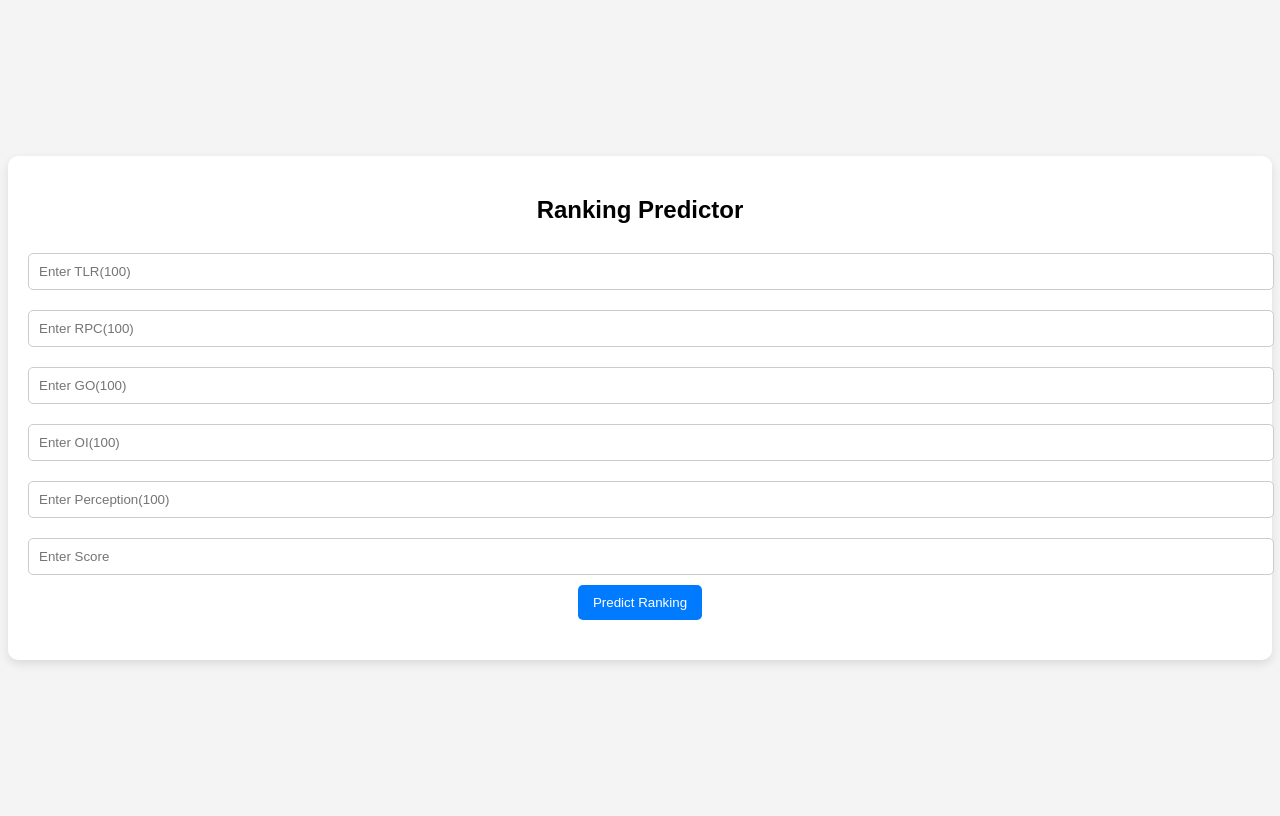
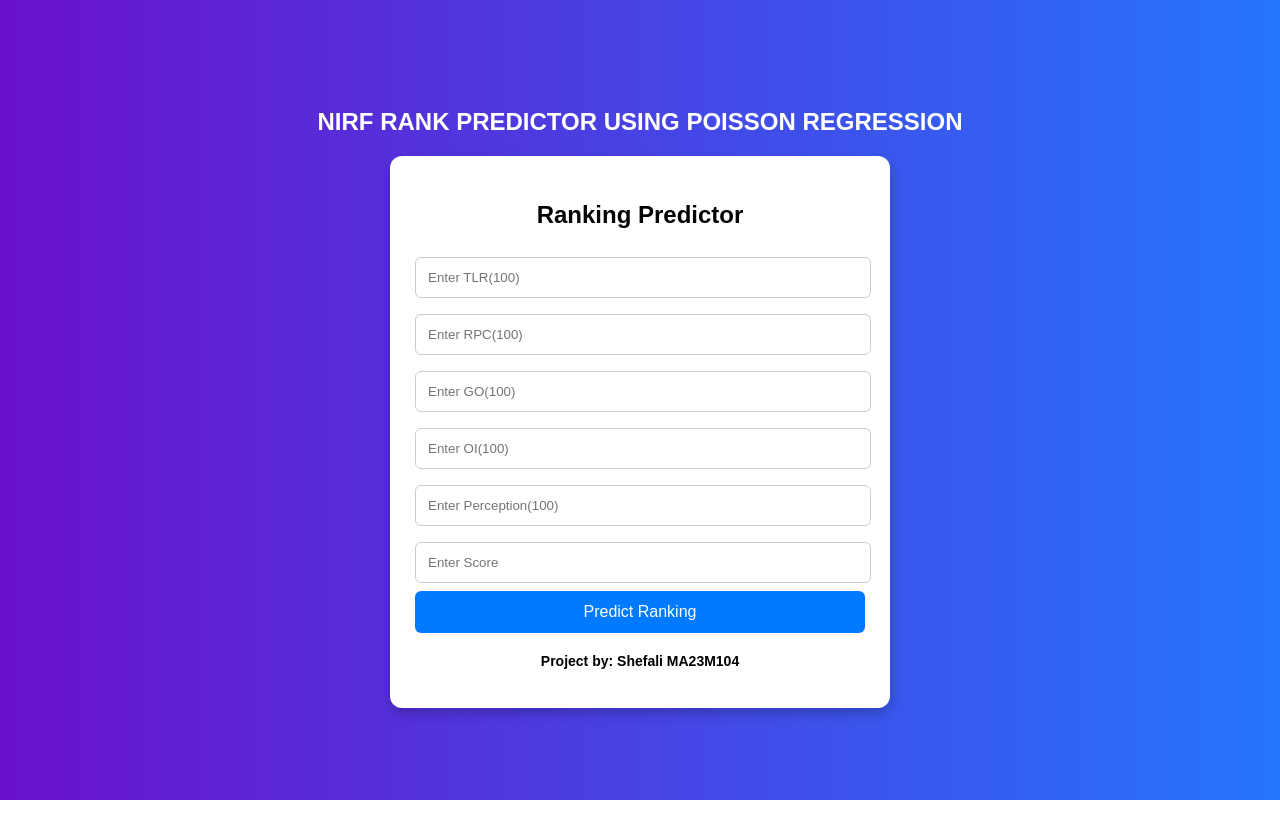
Before and after one commit to Mr-Suave/NIRF-Rank_Predictor, a plain HTML site: page index.html in a window 1280 px wide. Drawn offline with Linux system fonts and the light colour scheme.

Commit message:
changed UI

```diff
--- a/index.html
+++ b/index.html
@@ -6,34 +6,48 @@
     <title>Ranking Predictor</title>
     <style>
         body {
-            font-family: Arial, sans-serif;
+            font-family: 'Poppins', Arial, sans-serif;
             display: flex;
+            flex-direction: column;
             justify-content: center;
             align-items: center;
             height: 100vh;
-            background-color: #f4f4f4;
+            background: linear-gradient(to right, #6a11cb, #2575fc);
+            color: white;
+            text-align: center;
+            margin: 0;
+        }
+        h1 {
+            font-size: 24px;
+            font-weight: bold;
+            margin-bottom: 20px;
+            text-transform: uppercase;
         }
         .container {
             background: white;
-            padding: 20px;
-            border-radius: 10px;
-            box-shadow: 0px 4px 10px rgba(0, 0, 0, 0.1);
+            padding: 25px;
+            border-radius: 12px;
+            box-shadow: 0px 6px 12px rgba(0, 0, 0, 0.2);
             text-align: center;
+            color: black;
+            width: 450px; /* Increased width */
         }
         input {
-            width: 100%;
-            padding: 10px;
-            margin: 10px 0;
+            width: calc(100% - 20px);
+            padding: 12px;
+            margin: 8px 0;
             border: 1px solid #ccc;
-            border-radius: 5px;
+            border-radius: 6px;
         }
         button {
             background-color: #007bff;
             color: white;
-            padding: 10px 15px;
+            padding: 12px;
             border: none;
-            border-radius: 5px;
+            border-radius: 6px;
             cursor: pointer;
+            width: 100%;
+            font-size: 16px;
         }
         button:hover {
             background-color: #0056b3;
@@ -41,10 +55,19 @@
         #result {
             margin-top: 20px;
             font-weight: bold;
+            font-size: 18px;
+        }
+        .footer {
+            margin-top: 15px;
+            font-size: 14px;
+            font-weight: bold;
         }
     </style>
 </head>
 <body>
+
+    <h1>NIRF RANK PREDICTOR USING POISSON REGRESSION</h1>
+
     <div class="container">
         <h2>Ranking Predictor</h2>
         <input type="number" id="tlr" placeholder="Enter TLR(100)">
@@ -55,6 +78,7 @@
         <input type="number" id="score" placeholder="Enter Score">
         <button onclick="predictRanking()">Predict Ranking</button>
         <p id="result"></p>
+        <p class="footer">Project by: Shefali MA23M104</p>
     </div>
 
     <script>
```
Lines whose indentation alone changed are shown as unchanged.
